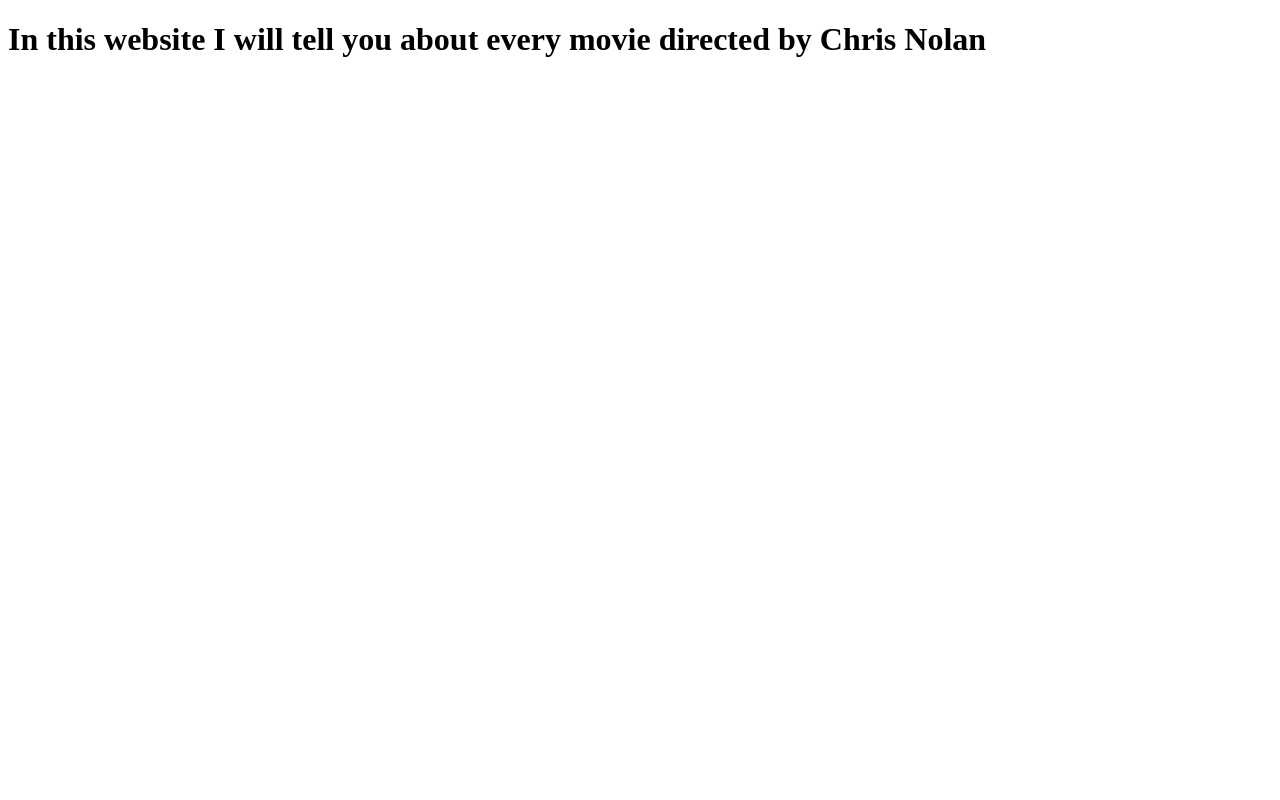
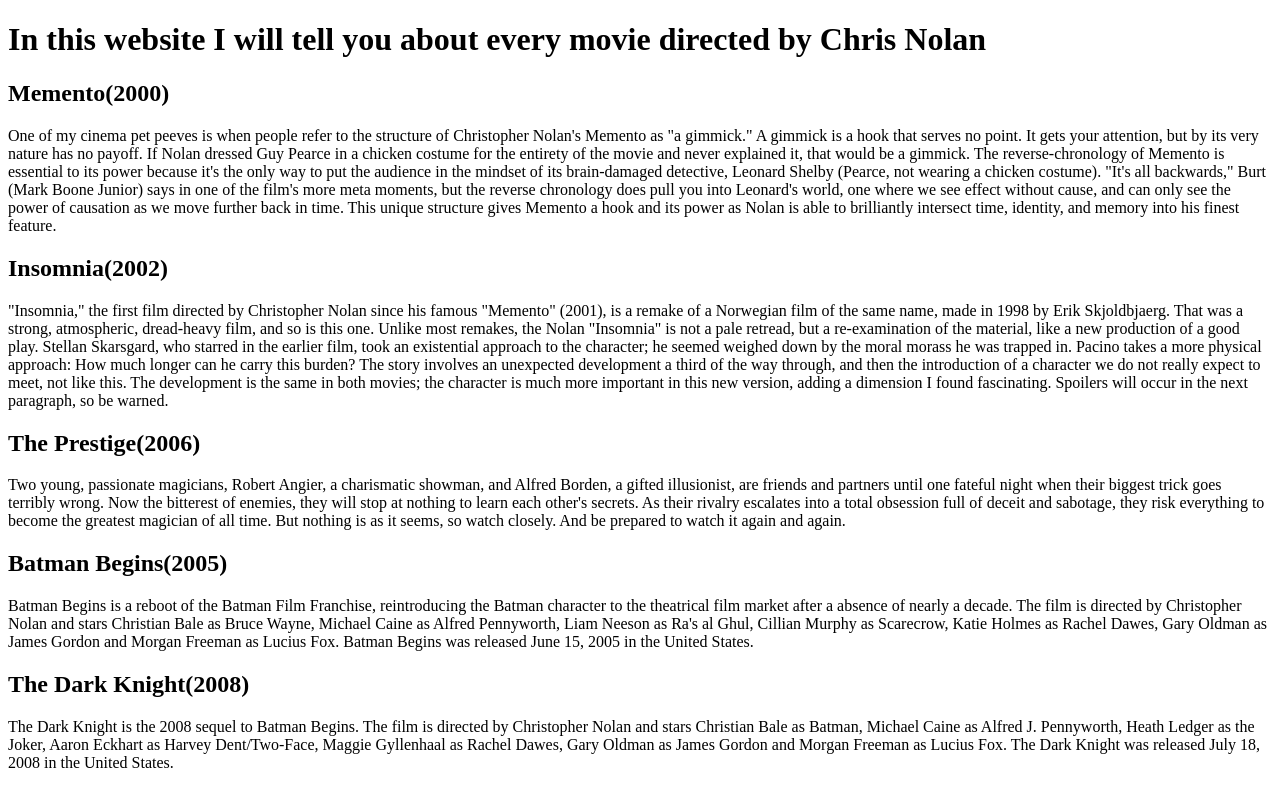
Before and after one commit to arif4321/christopher-nolan, a plain HTML site: page index.html in a window 1280 px wide. Drawn offline with Linux system fonts and the light colour scheme.

Commit message:
nolan ongoing

```diff
--- a/index.html
+++ b/index.html
@@ -6,7 +6,42 @@
 </head>
 <body>
 
-    <h1> In this website I will tell you about every movie directed by Chris Nolan </h1>
+<h1> In this website I will tell you about every movie directed by Chris Nolan </h1>
+
+<div>
+    <h2>Memento(2000)</h2>
+    <p>One of my cinema pet peeves is when people refer to the structure of Christopher Nolan's Memento as "a gimmick." A gimmick is a hook that serves no point. It gets your attention, but by its very nature has no payoff. If Nolan dressed Guy Pearce in a chicken costume for the entirety of the movie and never explained it, that would be a gimmick. The reverse-chronology of Memento is essential to its power because it's the only way to put the audience in the mindset of its brain-damaged detective, Leonard Shelby (Pearce, not wearing a chicken costume). "It's all backwards," Burt (Mark Boone Junior) says in one of the film's more meta moments, but the reverse chronology does pull you into Leonard's world, one where we see effect without cause, and can only see the power of causation as we move further back in time. This unique structure gives Memento a hook and its power as Nolan is able to brilliantly intersect time, identity, and memory into his finest feature.</p>
+
+
+</div>
+
+<div>
+    <h2>Insomnia(2002)</h2>
+    <p>
+        "Insomnia," the first film directed by Christopher Nolan since his famous "Memento" (2001), is a remake of a Norwegian film of the same name, made in 1998 by Erik Skjoldbjaerg. That was a strong, atmospheric, dread-heavy film, and so is this one. Unlike most remakes, the Nolan "Insomnia" is not a pale retread, but a re-examination of the material, like a new production of a good play. Stellan Skarsgard, who starred in the earlier film, took an existential approach to the character; he seemed weighed down by the moral morass he was trapped in. Pacino takes a more physical approach: How much longer can he carry this burden? The story involves an unexpected development a third of the way through, and then the introduction of a character we do not really expect to meet, not like this. The development is the same in both movies; the character is much more important in this new version, adding a dimension I found fascinating. Spoilers will occur in the next paragraph, so be warned.
+    </p>
+</div>
+
+<div>
+    <h2> The Prestige(2006)</h2>
+    <p>Two young, passionate magicians, Robert Angier, a charismatic showman, and Alfred Borden, a gifted illusionist, are friends and partners until one fateful night when their biggest trick goes terribly wrong. Now the bitterest of enemies, they will stop at nothing to learn each other's secrets. As their rivalry escalates into a total obsession full of deceit and sabotage, they risk everything to become the greatest magician of all time. But nothing is as it seems, so watch closely. And be prepared to watch it again and again.</p>
+</div>
+
+<div>
+    <h2>Batman Begins(2005)</h2>
+    <p>Batman Begins is a reboot of the Batman Film Franchise, reintroducing the Batman character to the theatrical film market after a absence of nearly a decade. The film is directed by Christopher Nolan and stars Christian Bale as Bruce Wayne, Michael Caine as Alfred Pennyworth, Liam Neeson as Ra's al Ghul, Cillian Murphy as Scarecrow, Katie Holmes as Rachel Dawes, Gary Oldman as James Gordon and Morgan Freeman as Lucius Fox. Batman Begins was released June 15, 2005 in the United States. </p>
+</div>
+
+<div>
+    <h2>The Dark Knight(2008)</h2>
+    <p>The Dark Knight is the 2008 sequel to Batman Begins. The film is directed by Christopher Nolan and stars Christian Bale as Batman, Michael Caine as Alfred J. Pennyworth, Heath Ledger as the Joker, Aaron Eckhart as Harvey Dent/Two-Face, Maggie Gyllenhaal as Rachel Dawes, Gary Oldman as James Gordon and Morgan Freeman as Lucius Fox. The Dark Knight was released July 18, 2008 in the United States. </p>
+</div>
+
+
+
+
+
+
 
 </body>
 </html>
```
Also changed, not shown: style.css (added).
